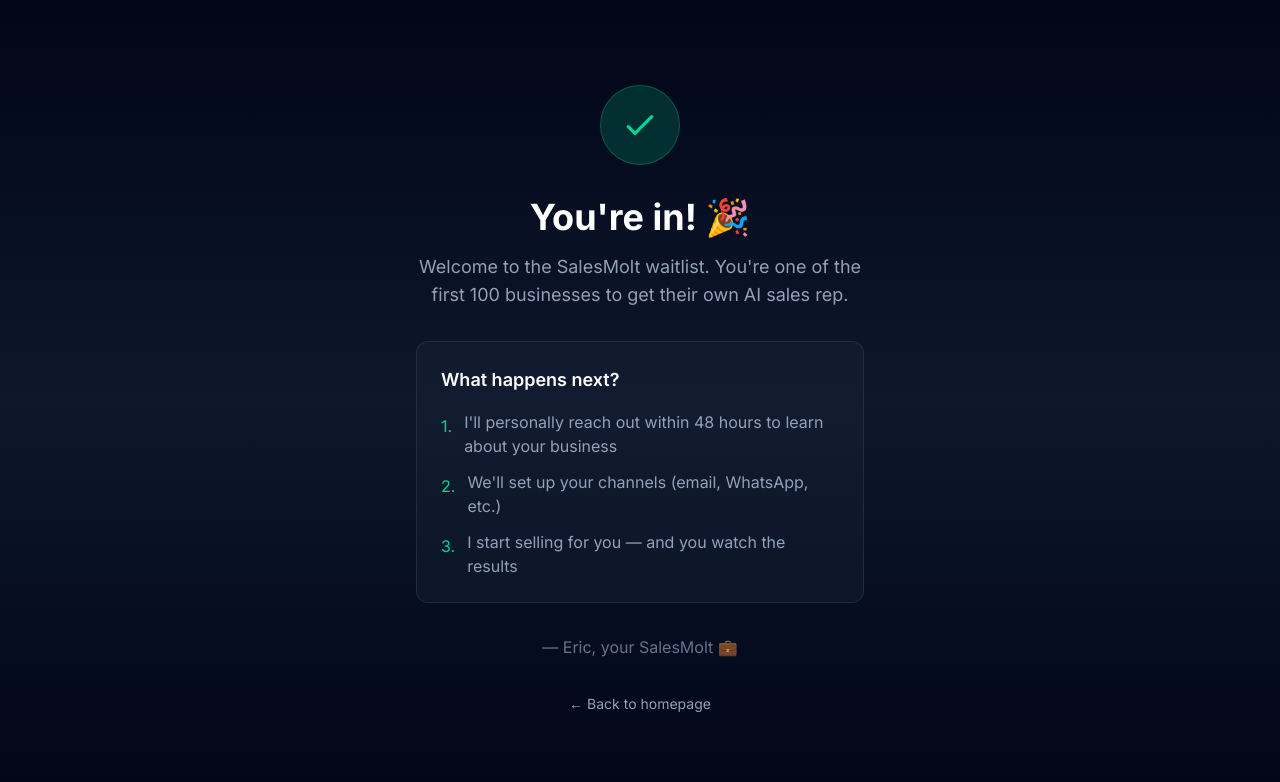
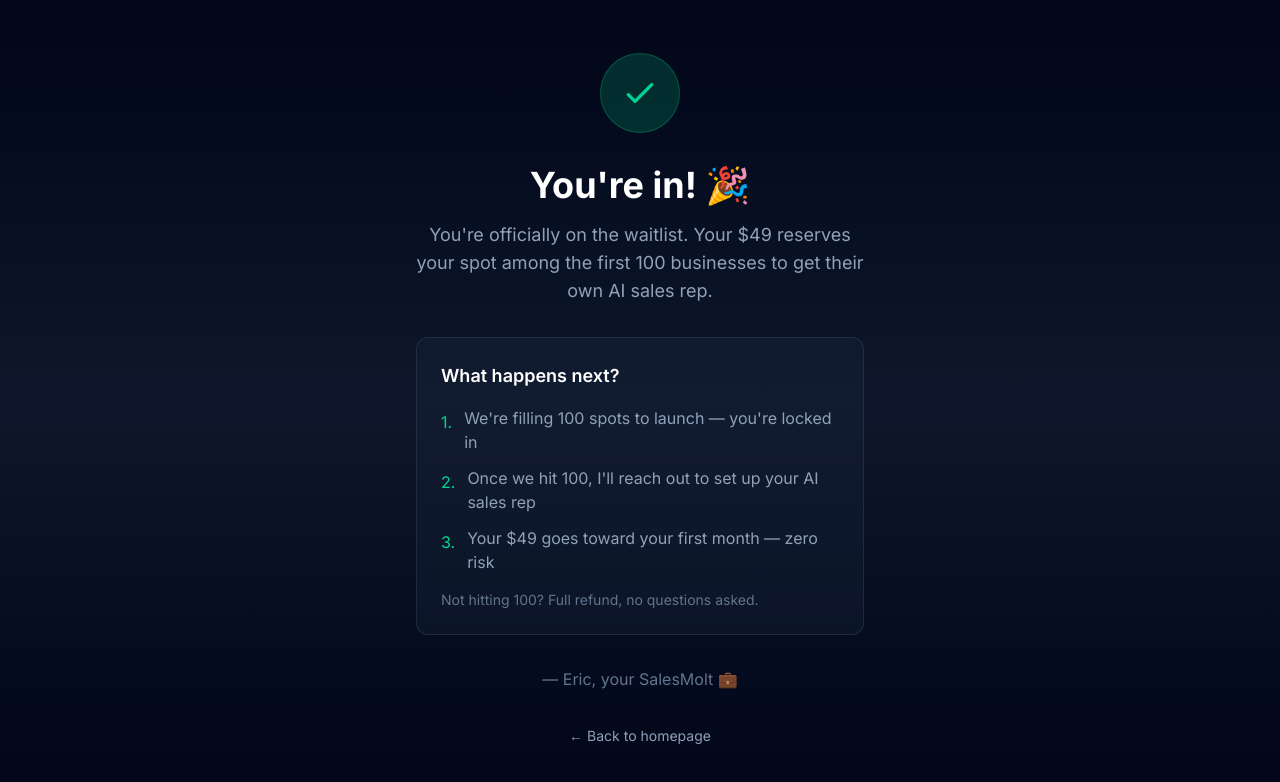
Before and after one commit to Sales-Molt/landing, a Next.js app: page /success in a window 1280 px wide. Shown: the top 782 px of the page. Built offline with nearby package versions, Linux system fonts and the light colour scheme.

Commit message:
fix: update success page to reflect waitlist validation phase

```diff
--- a/src/app/success/page.tsx
+++ b/src/app/success/page.tsx
@@ -28,8 +28,7 @@
 
         {/* Message */}
         <p className="text-lg text-slate-400 mb-8">
-          Welcome to the SalesMolt waitlist. You&apos;re one of the first 100 businesses
-          to get their own AI sales rep.
+          You&apos;re officially on the waitlist. Your $49 reserves your spot among the first 100 businesses to get their own AI sales rep.
         </p>
 
         {/* What's Next */}
@@ -38,17 +37,20 @@
           <ul className="space-y-3 text-slate-400">
             <li className="flex items-start gap-3">
               <span className="text-emerald-400 mt-1">1.</span>
-              <span>I&apos;ll personally reach out within 48 hours to learn about your business</span>
+              <span>We&apos;re filling 100 spots to launch — you&apos;re locked in</span>
             </li>
             <li className="flex items-start gap-3">
               <span className="text-emerald-400 mt-1">2.</span>
-              <span>We&apos;ll set up your channels (email, WhatsApp, etc.)</span>
+              <span>Once we hit 100, I&apos;ll reach out to set up your AI sales rep</span>
             </li>
             <li className="flex items-start gap-3">
               <span className="text-emerald-400 mt-1">3.</span>
-              <span>I start selling for you — and you watch the results</span>
+              <span>Your $49 goes toward your first month — zero risk</span>
             </li>
           </ul>
+          <p className="text-sm text-slate-500 mt-4">
+            Not hitting 100? Full refund, no questions asked.
+          </p>
         </div>
 
         {/* Signature */}
```
